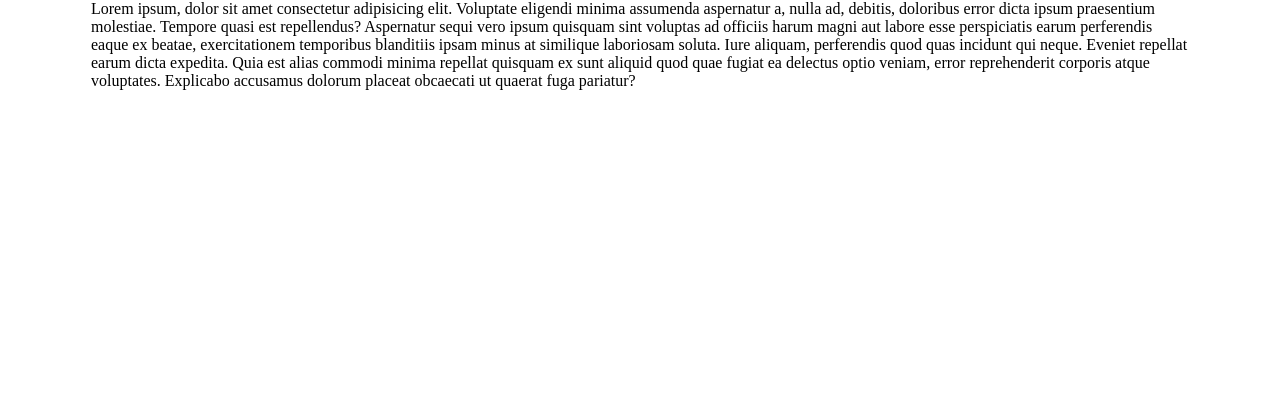
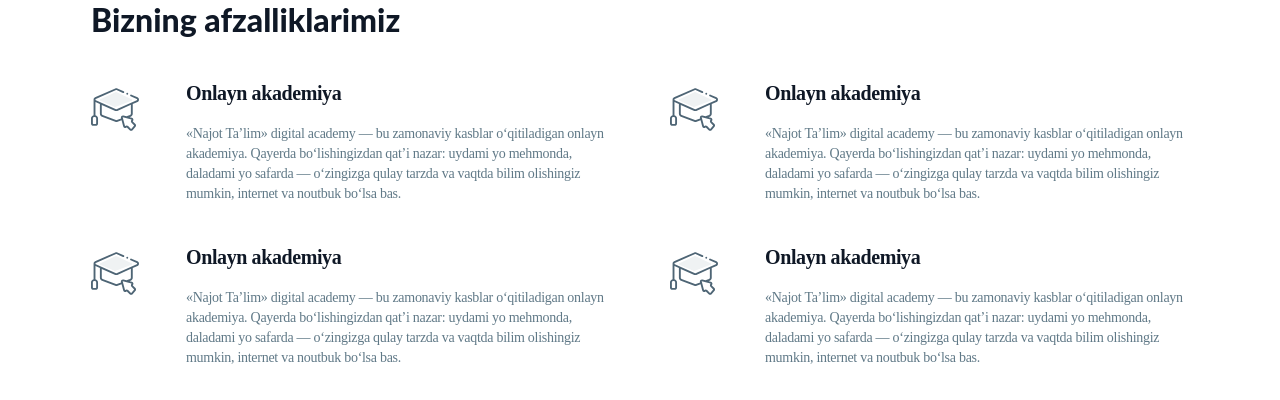
Before and after one commit to abdulazizdevv/najottalim_uz, a plain HTML site: page index.html in a window 1280 px wide. Drawn offline with Linux system fonts and the light colour scheme.

Commit message:
first commit

```diff
--- a/index.html
+++ b/index.html
@@ -6,16 +6,14 @@
     <meta http-equiv="X-UA-Compatible" content="IE=edge">
     <meta name="viewport" content="width=device-width, initial-scale=1.0">
     <title>Document</title>
-<link rel="stylesheet" href="./css/main.css">
+    <link rel="stylesheet" href="./css/main.css">
 </head>
 
 <body>
     <header>
-        <div >
+        <div>
             <nav class="container">
-                <p >
-                    Lorem ipsum, dolor sit amet consectetur adipisicing elit. Voluptate eligendi minima assumenda aspernatur a, nulla ad, debitis, doloribus error dicta ipsum praesentium molestiae. Tempore quasi est repellendus? Aspernatur sequi vero ipsum quisquam sint voluptas ad officiis harum magni aut labore esse perspiciatis earum perferendis eaque ex beatae, exercitationem temporibus blanditiis ipsam minus at similique laboriosam soluta. Iure aliquam, perferendis quod quas incidunt qui neque. Eveniet repellat earum dicta expedita. Quia est alias commodi minima repellat quisquam ex sunt aliquid quod quae fugiat ea delectus optio veniam, error reprehenderit corporis atque voluptates. Explicabo accusamus dolorum placeat obcaecati ut quaerat fuga pariatur?
-                </p>
+
             </nav>
         </div>
     </header>
@@ -24,9 +22,66 @@
         <section id="hero">
 
         </section>
+
+
         <section id="our_pref">
+            <div class="container">
+                <h1 class="txt">Bizning afzalliklarimiz</h1>
 
+                <div class="all_cards">
+                    <div>
+                        <div class="card_one">
+                            <img src="./images/hat.svg" alt="hat">
+                            <div class="all_txt">
+                                <p class="txt_p">Onlayn akademiya</p>
+                                <p class="txt_all">«Najot Ta’lim» digital academy — bu zamonaviy kasblar o‘qitiladigan
+                                    onlayn
+                                    akademiya. Qayerda bo‘lishingizdan qat’i nazar: uydami yo mehmonda,
+                                    daladami yo safarda — o‘zingizga qulay tarzda va vaqtda bilim olishingiz
+                                    mumkin, internet va noutbuk bo‘lsa bas.</p>
+                            </div>
+                        </div>
+                        <div class="card_one">
+                            <img src="./images/hat.svg" alt="hat">
+                            <div class="all_txt">
+                                <p class="txt_p">Onlayn akademiya</p>
+                                <p class="txt_all">«Najot Ta’lim» digital academy — bu zamonaviy kasblar o‘qitiladigan
+                                    onlayn
+                                    akademiya. Qayerda bo‘lishingizdan qat’i nazar: uydami yo mehmonda,
+                                    daladami yo safarda — o‘zingizga qulay tarzda va vaqtda bilim olishingiz
+                                    mumkin, internet va noutbuk bo‘lsa bas.</p>
+                            </div>
+                        </div>
+                    </div>
+                    <div>
+                        <div class="card_one">
+                            <img src="./images/hat.svg" alt="hat">
+                            <div class="all_txt">
+                                <p class="txt_p">Onlayn akademiya</p>
+                                <p class="txt_all">«Najot Ta’lim» digital academy — bu zamonaviy kasblar o‘qitiladigan
+                                    onlayn
+                                    akademiya. Qayerda bo‘lishingizdan qat’i nazar: uydami yo mehmonda,
+                                    daladami yo safarda — o‘zingizga qulay tarzda va vaqtda bilim olishingiz
+                                    mumkin, internet va noutbuk bo‘lsa bas.</p>
+                            </div>
+                        </div>
+                        <div class="card_one">
+                            <img src="./images/hat.svg" alt="hat">
+                            <div class="all_txt">
+                                <p class="txt_p">Onlayn akademiya</p>
+                                <p class="txt_all">«Najot Ta’lim» digital academy — bu zamonaviy kasblar o‘qitiladigan
+                                    onlayn
+                                    akademiya. Qayerda bo‘lishingizdan qat’i nazar: uydami yo mehmonda,
+                                    daladami yo safarda — o‘zingizga qulay tarzda va vaqtda bilim olishingiz
+                                    mumkin, internet va noutbuk bo‘lsa bas.</p>
+                            </div>
+                        </div>
+                    </div>
+                </div>
+            </div>
         </section>
+
+
         <section id="our_courses">
 
         </section>
--- a/scss/base/_reset.scss
+++ b/scss/base/_reset.scss
@@ -1,3 +1,37 @@
-body {
-  background-color: red;
+* {
+  padding: 0;
+  margin: 0;
+  box-sizing: border-box;
 }
+
+.container {
+  max-width: 1138px;
+  width: 100%;
+  padding: 0 20px;
+  margin: 0 auto;
+}
+
+@media screen and (max-width: 1024px) {
+  .container {
+    max-width: 1024px;
+    width: 100%;
+    padding: 0 32px;
+    margin: 0 auto;
+  }
+}
+@media screen and (max-width: 770px) {
+  .container {
+    max-width: 770px;
+    width: 100%;
+    padding: 0 20px;
+    margin: 0 auto;
+  }
+}
+@media screen and (max-width: 390px) {
+  .container {
+    max-width: 390px;
+    width: 100%;
+    padding: 0 16px;
+    margin: 0 auto;
+  }
+}
--- a/scss/layout/_footer.scss
+++ /dev/null
@@ -1,7 +0,0 @@
-.container {
-  max-width: 1920px;
-  width: 100%;
-  padding: 0 401px;
-  margin: 0 auto;
-  background-color: red;
-}
--- a/scss/main.scss
+++ b/scss/main.scss
@@ -1,54 +1,20 @@
-// @import url("./base/_reset.scss");
-// @import url("./base/_typography.scss");
-// @import url("./components/_buttons.scss");
-// @import url("./components/_carousel.scss");
-// @import url("./layout/_footer.scss");
-// @import url("./layout/_forms.scss");
-// @import url("./layout/_grid.scss");
-// @import url("./layout/_header.scss");
-// @import url("./themes/_theme.scss");
-// @import url("./utils/_mixins.scss");
-// @import url("./utils/_variables.scss");
-// @import url("./pages/_blogs.scss");
-// @import url("./pages/_courses.scss");
-// @import url("./pages/_home.scss");
+@use "./base/_reset.scss";
+@use "./base/_typography.scss";
+@use "./components/_buttons.scss";
+@use "./components/_carousel.scss";
+@use "./layout/_footer.scss";
+@use "./layout/_forms.scss";
+@use "./layout/_grid.scss";
+@use "./layout/_header.scss";
+@use "./themes/_theme.scss";
+@use "./utils/_mixins.scss";
+@use "./utils/_variables.scss";
+@use "./pages/_blogs.scss";
+@use "./pages/_courses.scss";
+@use "./pages/_home.scss";
 
 // ====================================================
 
-* {
-  padding: 0;
-  margin: 0;
-  box-sizing: border-box;
-}
 
-.container {
-  max-width: 1138px;
-  width: 100%;
-  padding: 0 20px;
-  margin: 0 auto;
-}
 
-@media screen and (max-width: 1024px) {
-  .container {
-    max-width: 1024px;
-    width: 100%;
-    padding: 0 32px;
-    margin: 0 auto;
-  }
-}
-@media screen and (max-width: 770px) {
-  .container {
-    max-width: 770px;
-    width: 100%;
-    padding: 0 20px;
-    margin: 0 auto;
-  }
-}
-@media screen and (max-width: 390px) {
-  .container {
-    max-width: 390px;
-    width: 100%;
-    padding: 0 16px;
-    margin: 0 auto;
-  }
-}
+// Bizning afzalliklarimiz boshlandi
--- a/scss/pages/_home.scss
+++ b/scss/pages/_home.scss
@@ -0,0 +1,42 @@
+#our_pref {
+    .txt {
+      font-family: "Lato";
+      font-style: normal;
+      font-weight: 800;
+      font-size: 32px;
+      line-height: 40px;
+      color: #0f1826;
+    }
+    .all_cards{
+      display: flex;
+      gap: 60px;
+    }
+    .card_one {
+      display: flex;
+      gap: 47px;
+      img{
+          margin-top: -25px;
+      }
+    }
+    .all_txt {
+      margin-top: 38px;
+    }
+    .txt_p {
+      font-weight: 600;
+      font-size: 20px;
+      line-height: 30px;
+      letter-spacing: -0.4px;
+      color: #0f1826;
+    }
+    .txt_all {
+      max-width: 433px;
+      height: 80px;
+      font-weight: 400;
+      font-size: 14px;
+      line-height: 20px;
+      letter-spacing: -0.28px;
+      color: #607987;
+
+      margin-top: 16px;
+    }
+  }
```
Also changed, not shown: css/main.css, images/hat.svg (added), 1 other file.
